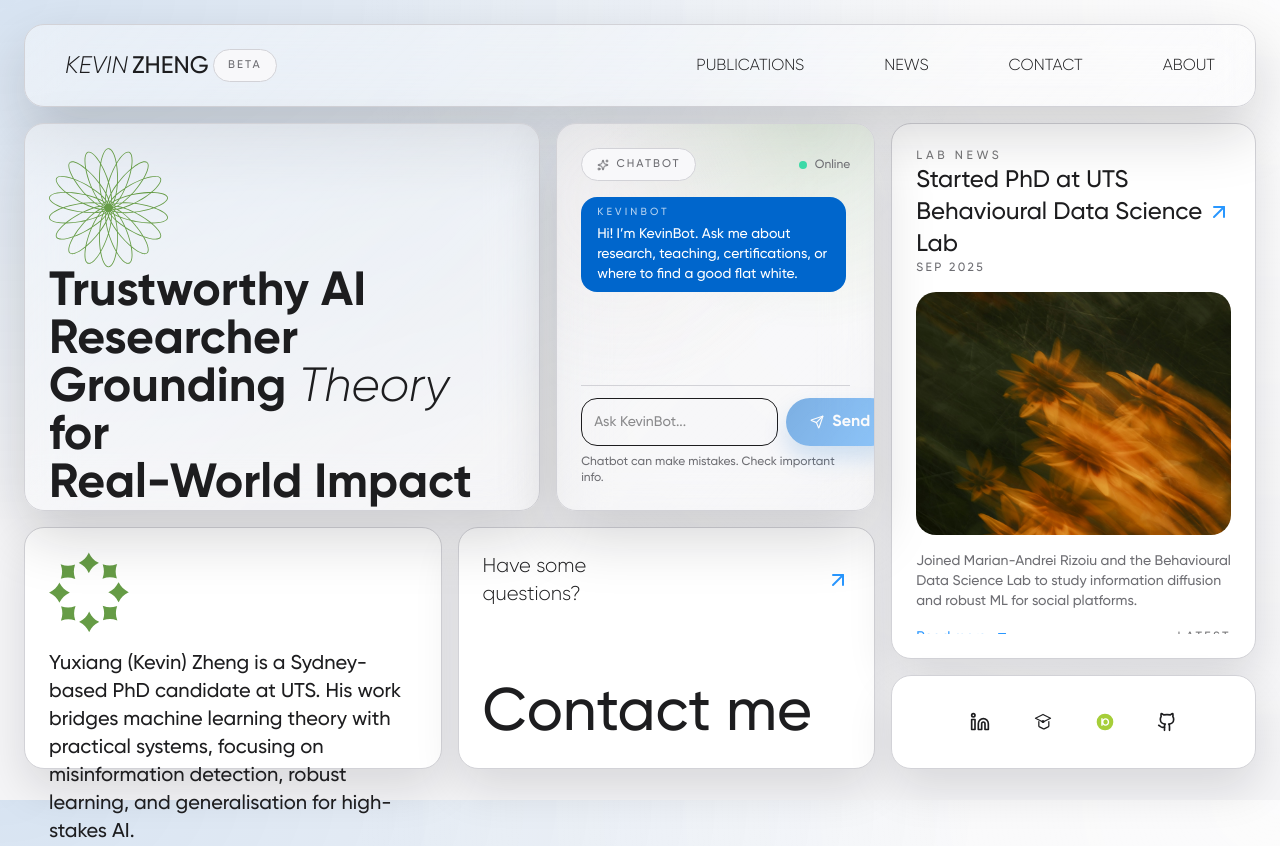
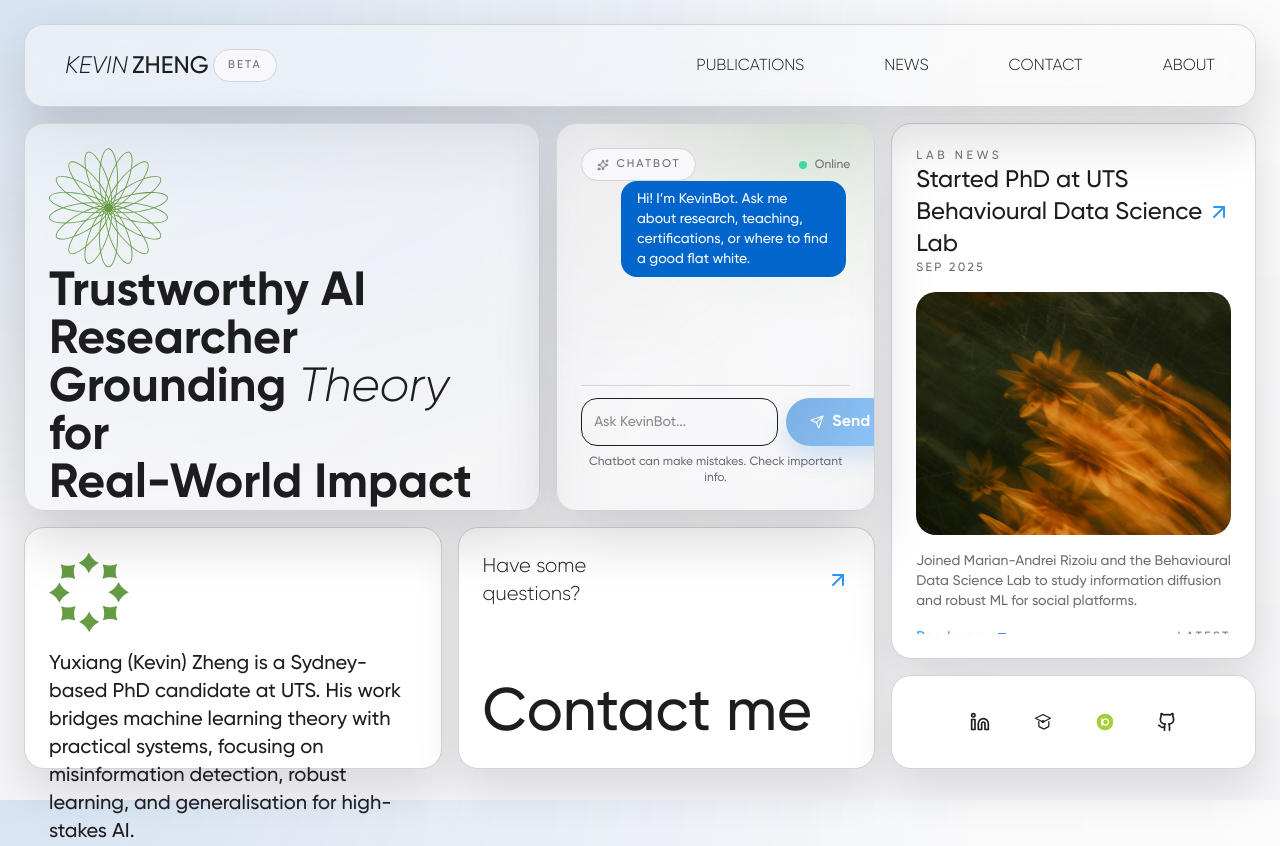
Before and after one commit to kyxzhe/kyxzhe.github.io, a Next.js app: page / in a window 1280 px wide. Built offline with nearby package versions, Linux system fonts and the light colour scheme; no server answers.

Commit message:
fix: keep chatbot input and disclaimer pinned

```diff
--- a/src/components/ChatIntroPanel.tsx
+++ b/src/components/ChatIntroPanel.tsx
@@ -67,7 +67,7 @@ export default function ChatIntroPanel() {
       <div className="absolute inset-0 pointer-events-none opacity-60" style={{
         background: "radial-gradient(circle at 20% 20%, rgba(232,206,194,0.25), transparent 50%), radial-gradient(circle at 80% 0%, rgba(102,156,70,0.25), transparent 45%)"
       }} />
-      <div className="relative flex h-[360px] flex-col gap-4">
+      <div className="relative flex h-[380px] flex-col">
         <motion.div
           className="flex items-center justify-between"
           initial={{ opacity: 0, y: 10 }}
@@ -84,20 +84,24 @@ export default function ChatIntroPanel() {
             Online
           </div>
         </motion.div>
-        <div ref={scrollRef} className="flex-1 space-y-2 text-sm overflow-y-auto pr-1">
+        <div
+          ref={scrollRef}
+          className="flex-1 space-y-3 text-sm overflow-y-auto pr-1 pb-3"
+        >
           {messages.map((msg, idx) => (
             <div
               key={`${msg.role}-${idx}-${msg.content.slice(0, 8)}`}
-              className={`rounded-2xl px-4 py-2 ${
-                msg.role === "assistant"
-                  ? "bg-[var(--accent)] text-white ml-auto"
-                  : "bubble-muted"
-              }`}
+              className={`flex ${msg.role === "assistant" ? "justify-end" : "justify-start"}`}
             >
-              <p className="text-[0.65rem] uppercase tracking-[0.3em] text-white/70 mb-1">
-                {msg.role === "assistant" ? "KevinBot" : "You"}
-              </p>
-              <p className="whitespace-pre-line">{msg.content}</p>
+              <div
+                className={`max-w-[85%] rounded-2xl px-4 py-2 ${
+                  msg.role === "assistant"
+                    ? "bg-[var(--accent)] text-white"
+                    : "bubble-muted"
+                }`}
+              >
+                <p className="whitespace-pre-line">{msg.content}</p>
+              </div>
             </div>
           ))}
           {error && (
@@ -107,7 +111,7 @@ export default function ChatIntroPanel() {
             </div>
           )}
         </div>
-        <div className="flex flex-col gap-2 pt-3 border-t border-[var(--card-border)]">
+        <div className="mt-auto pt-3 border-t border-[var(--card-border)]">
           <div className="flex gap-2">
             <input
               ref={inputRef}
@@ -133,7 +137,7 @@ export default function ChatIntroPanel() {
               {isLoading ? "Thinking" : "Send"}
             </button>
           </div>
-          <p className="text-xs text-muted-foreground">
+          <p className="text-xs text-muted-foreground text-center mt-2">
             Chatbot can make mistakes. Check important info.
           </p>
         </div>
```
